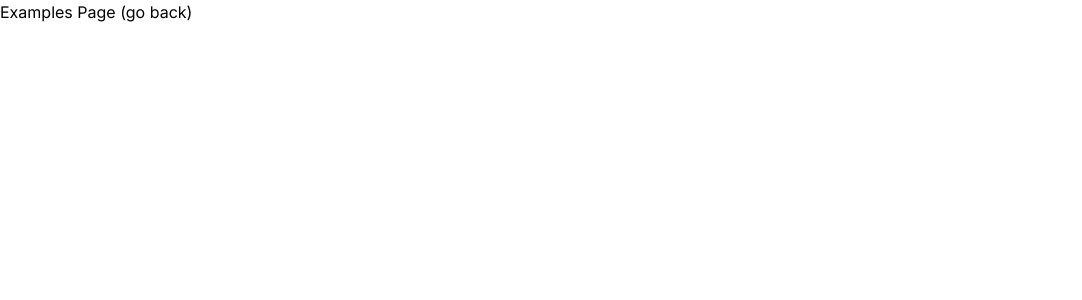
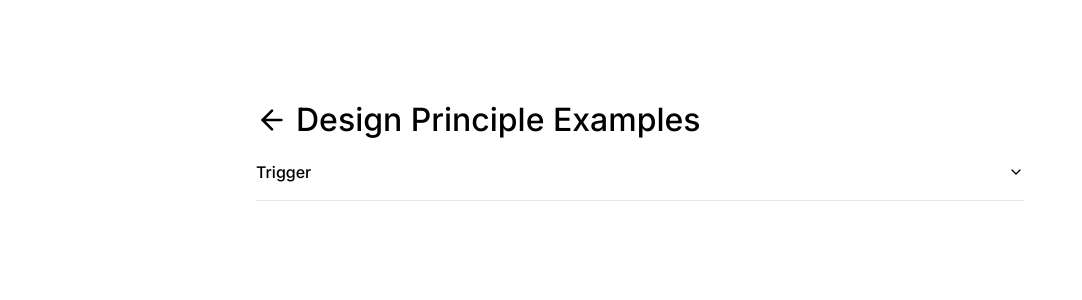
Before and after one commit to aziznal/design-principles-comparison, a Next.js app: page /examples in a window 1280 px wide. Shown: the top 300 px of the page, without its empty margins (0-1082 px from the left). Built offline with nearby package versions, Linux system fonts and the light colour scheme.

Commit message:
add template to examples page

```diff
--- a/app/examples/page.tsx
+++ b/app/examples/page.tsx
@@ -1,7 +1,32 @@
+import {
+  Accordion,
+  AccordionContent,
+  AccordionItem,
+  AccordionTrigger,
+} from "@/components/ui/accordion";
+import { LucideArrowLeft } from "lucide-react";
 import Link from "next/link";
 
 export default function ExamplesPage() {
-  return <div>
-    Examples Page (<Link href="/">go back</Link>)
-  </div>
+  return (
+    <div className="flex flex-col mx-auto md:w-[60%] md:max-w-[1200px] mt-24">
+      <div className="flex items-center gap-2">
+        {/* back button */}
+        <Link href="/">
+          <LucideArrowLeft size={32} />
+        </Link>
+
+        <h1 className="font-medium text-[32px]">Design Principle Examples</h1>
+      </div>
+
+      {/* Example template */}
+      <Accordion type="multiple">
+        <AccordionItem value="example-1">
+          <AccordionTrigger>Trigger</AccordionTrigger>
+
+          <AccordionContent>Content</AccordionContent>
+        </AccordionItem>
+      </Accordion>
+    </div>
+  );
 }
--- /dev/null
+++ b/components/ui/accordion.tsx
@@ -0,0 +1,58 @@
+"use client"
+
+import * as React from "react"
+import * as AccordionPrimitive from "@radix-ui/react-accordion"
+import { ChevronDown } from "lucide-react"
+
+import { cn } from "@/lib/utils"
+
+const Accordion = AccordionPrimitive.Root
+
+const AccordionItem = React.forwardRef<
+  React.ElementRef<typeof AccordionPrimitive.Item>,
+  React.ComponentPropsWithoutRef<typeof AccordionPrimitive.Item>
+>(({ className, ...props }, ref) => (
+  <AccordionPrimitive.Item
+    ref={ref}
+    className={cn("border-b", className)}
+    {...props}
+  />
+))
+AccordionItem.displayName = "AccordionItem"
+
+const AccordionTrigger = React.forwardRef<
+  React.ElementRef<typeof AccordionPrimitive.Trigger>,
+  React.ComponentPropsWithoutRef<typeof AccordionPrimitive.Trigger>
+>(({ className, children, ...props }, ref) => (
+  <AccordionPrimitive.Header className="flex">
+    <AccordionPrimitive.Trigger
+      ref={ref}
+      className={cn(
+        "flex flex-1 items-center justify-between py-4 font-medium transition-all hover:underline [&[data-state=open]>svg]:rotate-180",
+        className
+      )}
+      {...props}
+    >
+      {children}
+      <ChevronDown className="h-4 w-4 shrink-0 transition-transform duration-200" />
+    </AccordionPrimitive.Trigger>
+  </AccordionPrimitive.Header>
+))
+AccordionTrigger.displayName = AccordionPrimitive.Trigger.displayName
+
+const AccordionContent = React.forwardRef<
+  React.ElementRef<typeof AccordionPrimitive.Content>,
+  React.ComponentPropsWithoutRef<typeof AccordionPrimitive.Content>
+>(({ className, children, ...props }, ref) => (
+  <AccordionPrimitive.Content
+    ref={ref}
+    className="overflow-hidden text-sm transition-all data-[state=closed]:animate-accordion-up data-[state=open]:animate-accordion-down"
+    {...props}
+  >
+    <div className={cn("pb-4 pt-0", className)}>{children}</div>
+  </AccordionPrimitive.Content>
+))
+
+AccordionContent.displayName = AccordionPrimitive.Content.displayName
+
+export { Accordion, AccordionItem, AccordionTrigger, AccordionContent }
--- a/package.json
+++ b/package.json
@@ -10,6 +10,7 @@
     "lint": "next lint"
   },
   "dependencies": {
+    "@radix-ui/react-accordion": "^1.1.2",
     "@radix-ui/react-switch": "^1.0.3",
     "class-variance-authority": "^0.7.0",
     "clsx": "^2.1.0",
```
Also changed, not shown: 1 other file (tests, documents, lock files or other folders).
